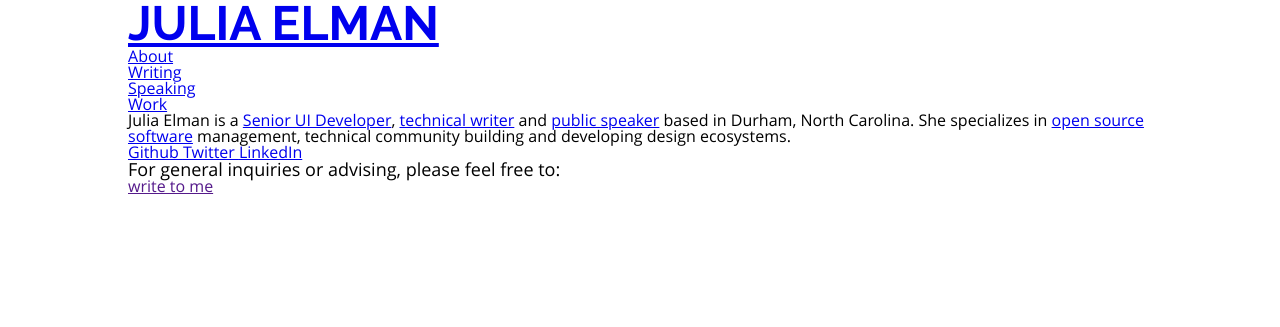
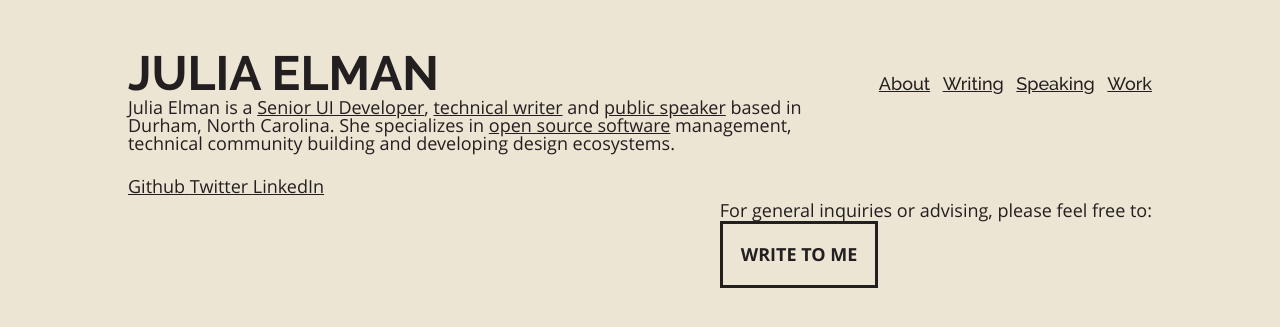
Before and after one commit to juliaelman/juliaelman.github.io, a Jekyll site: the page built from index.html, in a window 1280 px wide. Shown: the top 327 px of the page. Built offline with Jekyll 4.4.1, drawn with Linux system fonts in a browser that asks for light colours.

Commit message:
Add updated site styles and imports to base.scss.

```diff
--- a/assets/stylesheets/base.scss
+++ b/assets/stylesheets/base.scss
@@ -1,18 +1,18 @@
 ---
 ---
+
 @charset 'utf-8';
 
 // Imports
 // ====================
+@import 'fonts.css';
+@import 'reset.css';
 @import 'syntax.css';
-@import 'reset.css';
-@import 'fonts.css';
-
 
 // Mixins
 // ====================
 @mixin breakpoint($mq01: 0, $mq2: false, $maxmin: max-width) {
-    @if $mq2 == false {
+  @if $mq2==false {
     @media ($maxmin: $mq01) {
       @content;
     }
@@ -25,10 +25,12 @@
 }
 
 @mixin font-size-map($font-size-map) {
-    @each $breakpoint, $font-size in $font-size-map {
-        @if $breakpoint == null {
+  @each $breakpoint,
+  $font-size in $font-size-map {
+    @if $breakpoint==null {
       font-size: $font-size;
-        } @else {
+    }
+    @else {
       @include breakpoint($breakpoint) {
         font-size: $font-size;
       }
@@ -38,92 +40,311 @@
 
 // Variables
 // ====================
-
-// Responsive values
-$large: 1170px;
+// Responsive
+$large: 1200px;
 $medium: 1024px;
 $small: 640px;
 $xsmall: 480px;
 
-$html-font-size: (
-  null: 16px,
-  $medium: 15px,
-  $small: 14px,
-  $xsmall: 13px);
+// Fonts
+$html-font-size: ( null: 18px, $medium: 15px, $small: 14px, $xsmall: 13px);
+$h1-font-size: ( null: 48px, $small: 36px);
+$h2-font-size: ( null: 36px, $small: 24px);
+$h3-font-size: ( null: 24px, $small: 18px);
+$sub-head: ( null: 24px, $large: 24px, $medium: 20px, $xsmall: 15px);
+$paragraph-font-size: ( null: 18px, $large: 17px, $medium: 16px, $small: 15px, $xsmall: 14px);
 
-$h1-font-size: (
-  null: 48px,
-  $small: 30px);
-
-$h2-font-size: (
-  null: 30px,
-  $small: 30px);
-
-$h3-font-size: (
-  null: 36px,
-  $small: 24px);
-
-$h4-font-size: (
-  null: 24px,
-  $small: 20px);
-
-$sub-head: (
-  null: 24px,
-  $large: 24px,
-  $medium: 20px,
-  $xsmall: 15px);
-
-$paragraph-font-size: (
-  null: 18px,
-  $large: 17px,
-  $medium: 16px,
-  $small: 15px,
-  $xsmall: 14px);
+// Colors
+$cream: #ECE5D3;
+$emerald: #01AD99;
+$gray: #231F20;
 
 // Generic
 // ====================
+*,
+*:before,
+*:after {
+  box-sizing: border-box;
+}
 
+#content {
+  padding-top: 25px;
+  padding-bottom: 25px;
+}
+
+// Typography
+// ====================
 html {
   @include font-size-map($html-font-size);
 }
 
 body {
   font-family: 'Open Sans', Helvetica, sans-serif;
+  background-color: $cream;
+  color: $gray
 }
 
-h1 { @include font-size-map($h1-font-size); }
-h2 { @include font-size-map($h2-font-size); }
-h3 { @include font-size-map($h3-font-size); }
-h4 { @include font-size-map($h4-font-size); }
+h1 {
+  @include font-size-map($h1-font-size);
+}
+
+h2 {
+  @include font-size-map($h2-font-size);
+  margin-top: 1em;
+  margin-bottom: 1em;
+}
+
+h3 {
+  @include font-size-map($h3-font-size);
+}
 
 h1,
-h2 {
+h2,
+h3 {
   font-family: 'Raleway', Helvetica, sans-serif;
   font-weight: 700;
   text-transform: uppercase;
 }
 
-p {
+p,
+ul {
   @include font-size-map($paragraph-font-size);
+  line-height: 1.75;
+  margin-bottom: 1em;
+  margin-top: 1em;
 }
 
+pre {
+  color: #FFFFFF;
+  padding: 2em;
+}
+
+a {
+  color: $gray;
+  font-weight: 300;
+  &:hover {
+    color: $emerald;
+  }
+}
+
+blockquote {
+  border-left: 6px solid $gray;
+  font-style: italic;
+  margin-left: -26px;
+  margin-top: -1px;
+  margin: 45px 0;
+  padding-bottom: 3px;
+  padding-left: 20px;
+}
+
+time {
+  text-transform: uppercase;
+  font-size: 14px;
+  @media (max-width: $large) {
+    font-size: 11px;
+  }
+}
+
+.subtitle {
+  font-size: 1.2em;
+  line-height: 1.8;
+}
+
+h3 {
+  margin-top: 1.5em;
+  &:first-of-type {
+    margin-top: 2em;
+  }
+}
+
+// Images
+// ====================
+img {
+  width: 100%;
+}
+
+img.profile {
+  float: right;
+  clear: both;
+  padding-left: 15px;
+  padding-right: 15px;
+  width: 300px;
+  @media (max-width: $medium) {
+    float: none;
+  }
+}
+
+// Grid
+// ====================
 .container {
   display: block;
   margin: auto;
   max-width: $medium;
-
   @media (max-width: $large) {
     padding-left: 25px;
     padding-right: 25px;
   }
 }
 
+// Footer
+// ====================
 footer {
   @extend .container;
+  .social {
+    float: left;
+    li {
+      padding: 10px 0;
+    }
+  }
+  .contact {
+    float: right;
+    @media (max-width: $xsmall) {
+      float: left;
+    }
+  }
 }
 
-pre {
-  color: #FFFFFF;
-  padding: 2em;
+// Header
+// ====================
+header {
+  position: relative;
+  padding-top: 25px;
+  h1 {
+    display: inline;
+    a {
+      font-weight: 700;
+      text-decoration: none;
+    }
+    img {
+      position: relative;
+      top: 6px;
+      width: 50px;
+      @media (max-width: $xsmall) {
+        width: 35px;
+      }
+    }
+  }
+}
 
+// Navigation
+// ====================
+.skipnav {
+  background: $cream;
+  border-right: 2px solid $gray;
+  border-bottom: 2px solid $gray;
+  left: 0;
+  padding: 1rem 1.5rem;
+  position: absolute;
+  top: -4.2rem;
+  transition: all 0.2s ease-in-out;
+  z-index: 100;
+  &:focus {
+    left: 0;
+    outline: 0;
+    position: absolute;
+    top: 0;
+    transition: all 0.2s ease-in-out;
   }
+}
+
+nav {
+  float: right;
+  font-family: 'Raleway', Helvetica, sans-serif;
+  font-weight: 300;
+  li {
+    display: inline-block;
+    margin-left: 8px;
+    font-weight: 700;
+  }
+  @media (max-width: #{$medium}) {
+    height: 100%;
+    left: 110%;
+    position: fixed;
+    width: 108%;
+  }
+}
+
+.menu-btn {
+  display: none;
+  float: right;
+  @media (max-width: $medium) {
+    display: block;
+    margin-top: 15px;
+  }
+  &:after {
+    content: 'MENU';
+  }
+  @media (max-width: $small) {
+    margin-top: 5px;
+  }
+}
+
+#overlay {
+  height: 100%;
+  left: 100%;
+  position: fixed;
+  width: 100%;
+}
+
+.menu--active {
+  nav {
+    padding-top: 70px;
+    float: none;
+    li {
+      display: block;
+      text-align: center;
+      font-size: 28px;
+      font-weight: 700;
+      padding-top: 1em;
+      padding-bottom: 1em;
+    }
+    a:hover {
+      color: $gray;
+      font-weight: 700;
+    }
+  }
+  .menu-btn:after {
+    content: 'X';
+  }
+}
+
+// Button
+// ====================
+.button {
+  border: 3px solid $gray;
+  color: $gray;
+  cursor: pointer;
+  font-weight: 700;
+  min-width: 80px;
+  padding: 1em;
+  text-align: center;
+  text-decoration: none;
+  text-transform: uppercase;
+  &:hover {
+    background-color: $emerald;
+    color: $gray;
+  }
+  @media (max-width: $medium) {
+    font-size: 10px;
+    min-width: 60px;
+  }
+}
+
+// Post
+// ====================
+.post {
+  h3:first-of-type {
+    margin-top: 0;
+  }
+  li {
+    list-style: disc;
+    margin: 1.5em 2em;
+  }
+}
+
+#disqus_thread {
+  background-color: #FFFFFF;
+  padding: 10px;
+  margin-top: 50px;
+  margin-bottom: 50px;
+}
```
Lines whose indentation alone changed are shown as unchanged.
